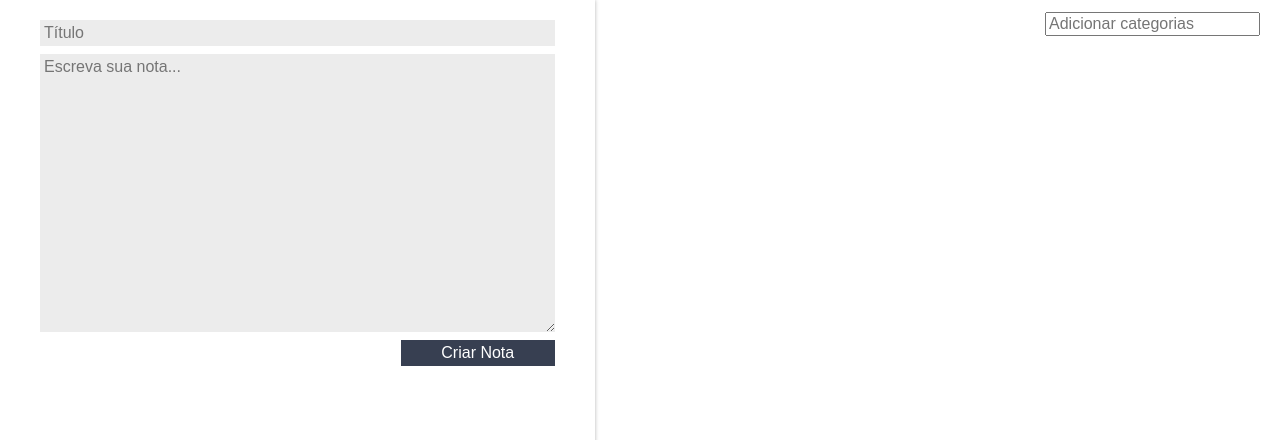
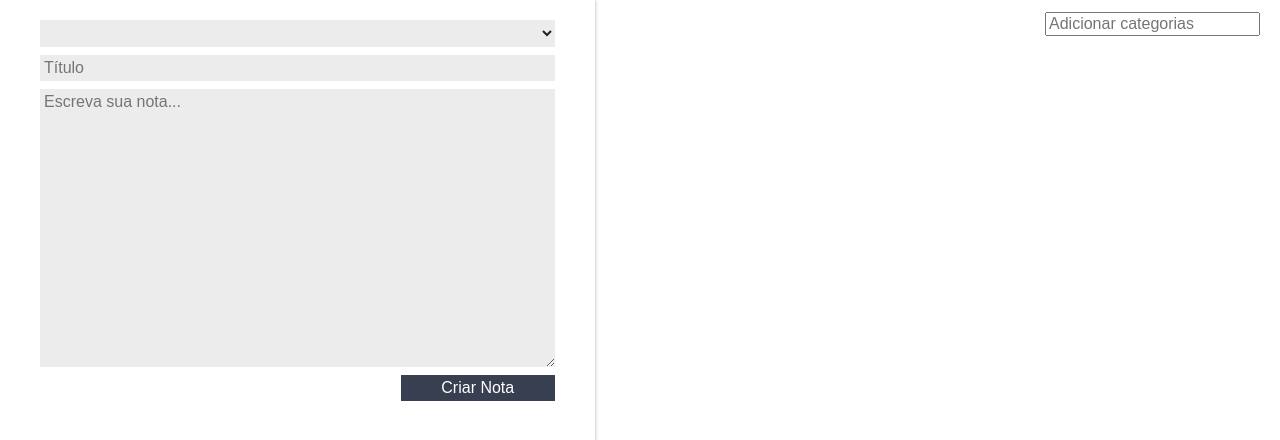
Before and after one commit to joaopmarcal/manage-notes-react, a React (Create React App) app: page / in a window 1280 px wide. Shown: the top 440 px of the page. Built offline with nearby package versions, Linux system fonts and the light colour scheme; the HTML template or start-up script is replaced by a standard one.

Commit message:
follow patterns

```diff
--- a/src/App.js
+++ b/src/App.js
@@ -39,7 +39,10 @@
   render() {
     return (
       <section className="conteudo">
-        <FormularioCadastro criarNota={this.criarNota.bind(this)}/>
+        <FormularioCadastro
+            categorias={this.state.categorias}
+            criarNota={this.criarNota.bind(this)}
+        />
         <main className="conteudo-principal">
           <ListaDeCategorias
           adicionarCategoria={this.adicionarCategoria.bind(this)}
--- a/src/components/FormularioCadastro/FormularioCadastro.jsx
+++ b/src/components/FormularioCadastro/FormularioCadastro.jsx
@@ -30,6 +30,11 @@
       <form className="form-cadastro"
         onSubmit={this._criarNota.bind(this)}
       >
+        <select className="form-cadastro_input">
+          {this.props.categorias.map(categoria => {
+            return <option>{categoria}</option>
+          })}
+        </select>
         <input
           type="text"
           placeholder="Título"
```
